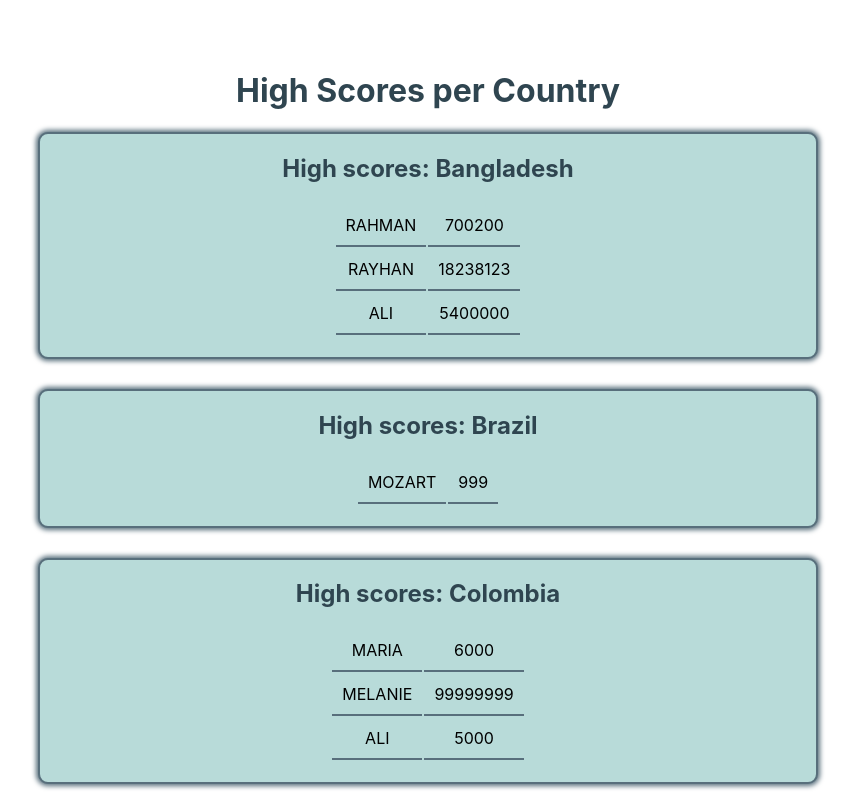
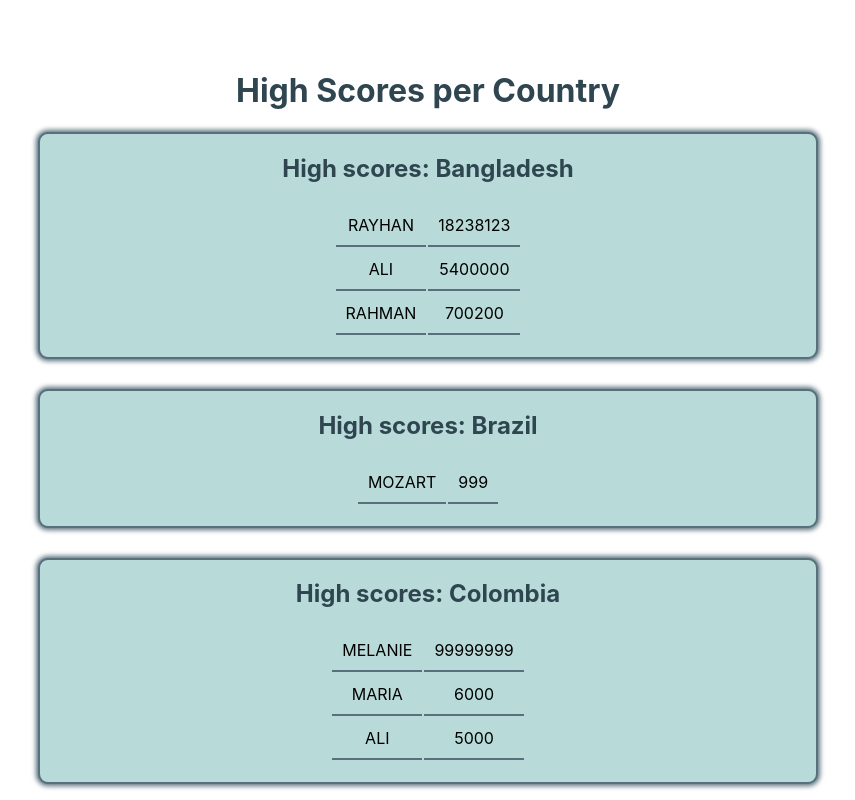
Before and after one commit to HadikaMalik/high-scores-react, a React (Create React App) app: page / in a window 1280 px wide. Shown: the top 800 px of the page, without its empty margins (212-1067 px from the left). Built offline with nearby package versions, Linux system fonts and the light colour scheme.

Commit message:
sorted scores in descending order

```diff
--- a/src/HighScoreTable.jsx
+++ b/src/HighScoreTable.jsx
@@ -1,13 +1,14 @@
 import React from "react";
 
 const HighScoreTable = ({ country }) => {
+    const sortedScores = [...country.scores].sort((a,b) => b.s - a.s)
     return (
         <>
             <div className="box">
                 <h2 className="sub-heading">High scores: {country.name}</h2>
                 <table>
                     <tbody>
-                        {country.scores.map((score, index) => {
+                        {sortedScores.map((score, index) => {
                             return (
                                 <tr key={index}>
                                     <td>{score.n.toUpperCase()}</td>
```
